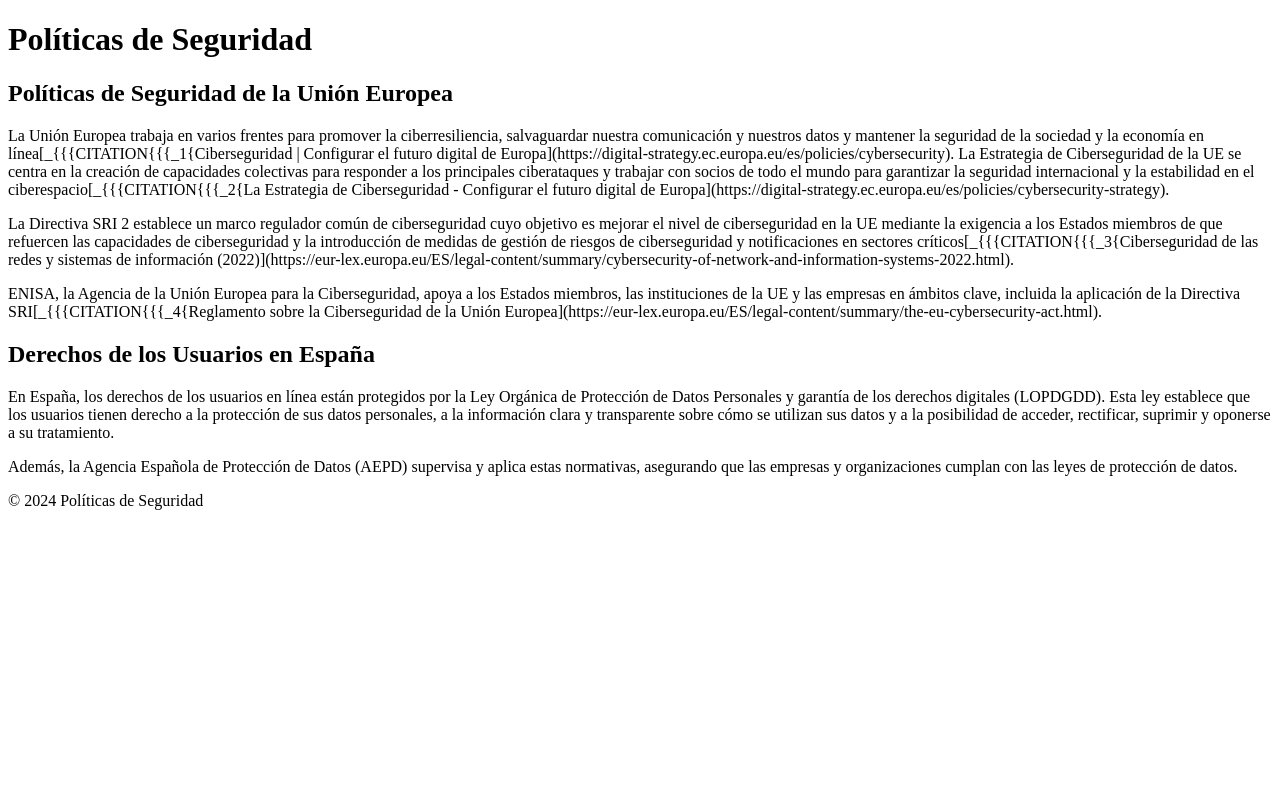
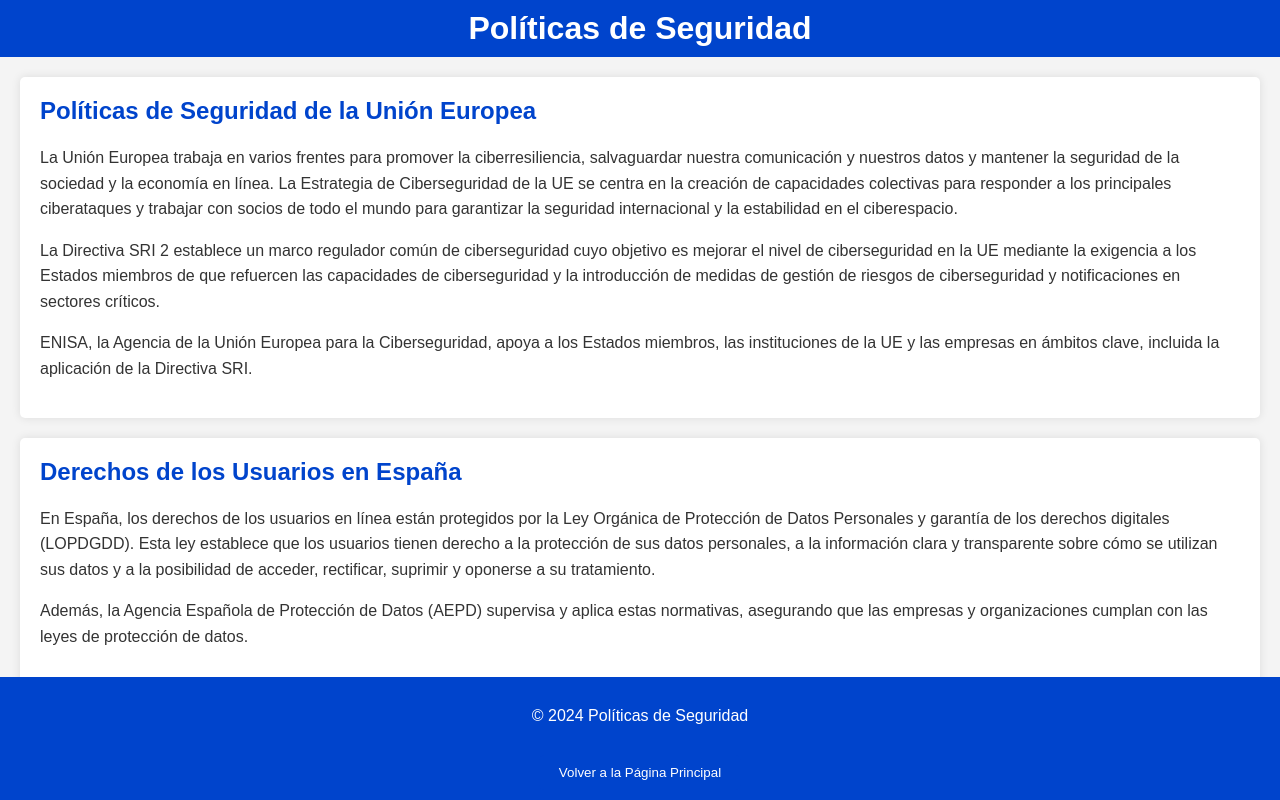
Before and after one commit to JuanEntrena18/juanentrena.github.io, a plain HTML site: page politica_seguridad.html in a window 1280 px wide. Drawn offline with Linux system fonts and the light colour scheme.

Commit message:
Add files via upload

```diff
--- /dev/null
+++ b/CSS/styles_politica.css
@@ -0,0 +1,46 @@
+body {
+    font-family: Arial, sans-serif;
+    margin: 0;
+    padding: 0;
+    background-color: #f4f4f4;
+    color: #333;
+}
+
+header {
+    background-color: #0044cc;
+    color: white;
+    padding: 10px 0;
+    text-align: center;
+}
+
+h1 {
+    margin: 0;
+    font-size: 2em;
+}
+
+section {
+    margin: 20px;
+    padding: 20px;
+    background-color: white;
+    border-radius: 5px;
+    box-shadow: 0 0 10px rgba(0,0,0,0.1);
+}
+
+h2 {
+    color: #0044cc;
+    margin-top: 0;
+}
+
+p {
+    line-height: 1.6;
+}
+
+footer {
+    background-color: #0044cc;
+    color: white;
+    text-align: center;
+    padding: 10px 0;
+    position: fixed;
+    width: 100%;
+    bottom: 0;
+}
--- a/politica_seguridad.html
+++ b/politica_seguridad.html
@@ -4,6 +4,7 @@
     <meta charset="UTF-8">
     <meta name="viewport" content="width=device-width, initial-scale=1.0">
     <title>Políticas de Seguridad</title>
+    <link rel="stylesheet" href="./CSS/styles_politica.css">
 </head>
 <body>
     <header>
@@ -11,9 +12,9 @@
     </header>
     <section>
         <h2>Políticas de Seguridad de la Unión Europea</h2>
-        <p>La Unión Europea trabaja en varios frentes para promover la ciberresiliencia, salvaguardar nuestra comunicación y nuestros datos y mantener la seguridad de la sociedad y la economía en línea[_{{{CITATION{{{_1{Ciberseguridad | Configurar el futuro digital de Europa](https://digital-strategy.ec.europa.eu/es/policies/cybersecurity). La Estrategia de Ciberseguridad de la UE se centra en la creación de capacidades colectivas para responder a los principales ciberataques y trabajar con socios de todo el mundo para garantizar la seguridad internacional y la estabilidad en el ciberespacio[_{{{CITATION{{{_2{La Estrategia de Ciberseguridad - Configurar el futuro digital de Europa](https://digital-strategy.ec.europa.eu/es/policies/cybersecurity-strategy).</p>
-        <p>La Directiva SRI 2 establece un marco regulador común de ciberseguridad cuyo objetivo es mejorar el nivel de ciberseguridad en la UE mediante la exigencia a los Estados miembros de que refuercen las capacidades de ciberseguridad y la introducción de medidas de gestión de riesgos de ciberseguridad y notificaciones en sectores críticos[_{{{CITATION{{{_3{Ciberseguridad de las redes y sistemas de información (2022)](https://eur-lex.europa.eu/ES/legal-content/summary/cybersecurity-of-network-and-information-systems-2022.html).</p>
-        <p>ENISA, la Agencia de la Unión Europea para la Ciberseguridad, apoya a los Estados miembros, las instituciones de la UE y las empresas en ámbitos clave, incluida la aplicación de la Directiva SRI[_{{{CITATION{{{_4{Reglamento sobre la Ciberseguridad de la Unión Europea](https://eur-lex.europa.eu/ES/legal-content/summary/the-eu-cybersecurity-act.html).</p>
+        <p>La Unión Europea trabaja en varios frentes para promover la ciberresiliencia, salvaguardar nuestra comunicación y nuestros datos y mantener la seguridad de la sociedad y la economía en línea. La Estrategia de Ciberseguridad de la UE se centra en la creación de capacidades colectivas para responder a los principales ciberataques y trabajar con socios de todo el mundo para garantizar la seguridad internacional y la estabilidad en el ciberespacio.</p>
+        <p>La Directiva SRI 2 establece un marco regulador común de ciberseguridad cuyo objetivo es mejorar el nivel de ciberseguridad en la UE mediante la exigencia a los Estados miembros de que refuercen las capacidades de ciberseguridad y la introducción de medidas de gestión de riesgos de ciberseguridad y notificaciones en sectores críticos.</p>
+        <p>ENISA, la Agencia de la Unión Europea para la Ciberseguridad, apoya a los Estados miembros, las instituciones de la UE y las empresas en ámbitos clave, incluida la aplicación de la Directiva SRI.</p>
     </section>
     <section>
         <h2>Derechos de los Usuarios en España</h2>
@@ -22,6 +23,7 @@
     </section>
     <footer>
         <p>&copy; 2024 Políticas de Seguridad</p>
+        <button onclick="location.href='index.html'" style="margin-top: 10px; padding: 10px 20px; background-color: #0044cc; color: white; border: none; border-radius: 5px; cursor: pointer;">Volver a la Página Principal</button>
     </footer>
 </body>
 </html>
```
Also changed, not shown: politica_cookies.html (added, +40 -0 lines).
